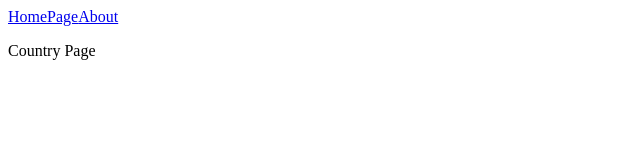
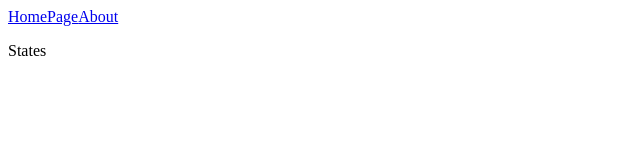
Before and after one commit to Gopxfs/fire-data-app, a React (Create React App) app: page /country in a window 1280 px wide. Shown: the top 160 px of the page, without its empty margins (0-640 px from the left). Built offline with nearby package versions, Linux system fonts and the light colour scheme.

Commit message:
Re-structured state list

```diff
--- a/src/pages/CountryPage.js
+++ b/src/pages/CountryPage.js
@@ -1,5 +1,9 @@
-const CountryPage = () => (
-  <p>Country Page</p>
-);
+import StateList from "../components/StateList";
+
+const CountryPage = () => {
+  return (
+    <StateList />
+  );
+}
 
 export default CountryPage;
```
